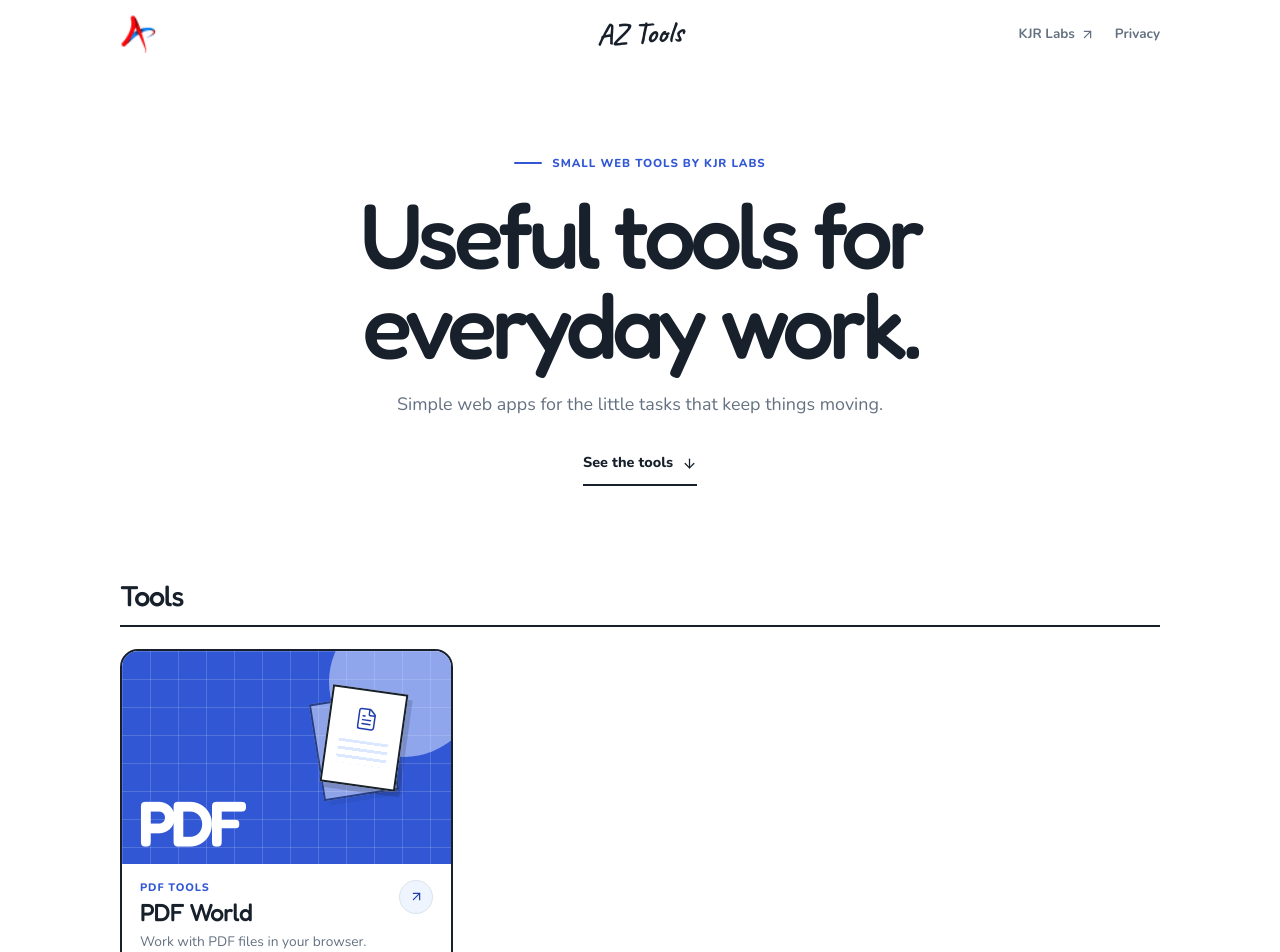
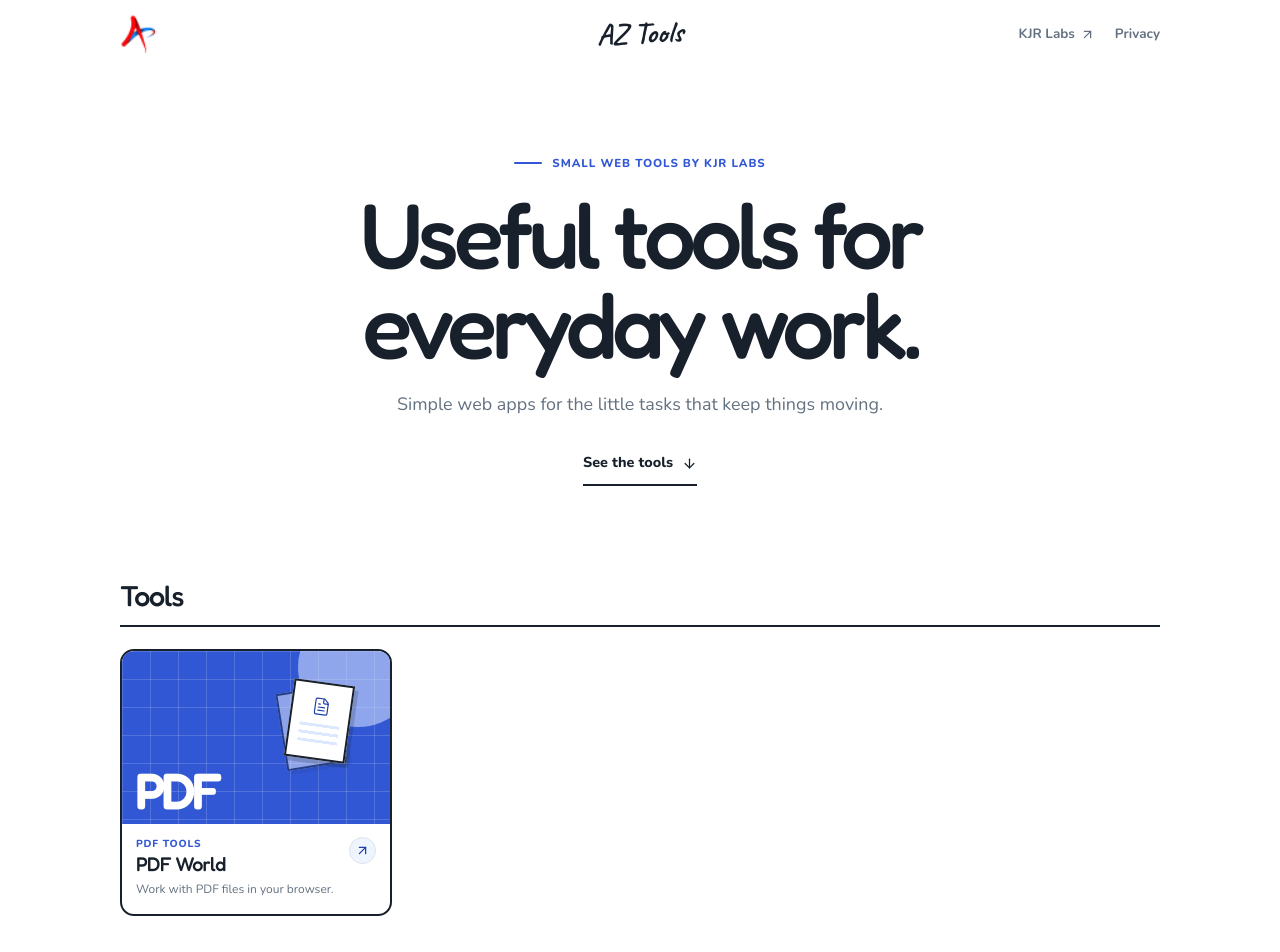
Before and after one commit to KshitijKoranne/aztools-next, a Next.js app: page / in a window 1280 px wide. Shown: the top 952 px of the page. Built offline with nearby package versions, Linux system fonts and the light colour scheme.

Commit message:
Make PDF World tile more compact

```diff
--- a/src/app/globals.css
+++ b/src/app/globals.css
@@ -273,17 +273,17 @@ button {
 .app-tile {
   display: block;
   width: 100%;
-  max-width: 340px;
+  max-width: 272px;
   overflow: hidden;
   border: 2px solid var(--ink);
-  border-radius: 18px;
+  border-radius: 14px;
   background: var(--white);
   transition: transform 180ms ease, box-shadow 180ms ease;
 }
 
 .app-tile:hover {
-  transform: translateY(-4px);
-  box-shadow: 6px 7px 0 var(--accent-soft);
+  transform: translateY(-3px);
+  box-shadow: 5px 6px 0 var(--accent-soft);
 }
 
 .app-tile__visual {
@@ -292,7 +292,7 @@ button {
   aspect-ratio: 1.55;
   align-items: flex-end;
   overflow: hidden;
-  padding: 16px;
+  padding: 13px;
   background: var(--accent);
 }
 
@@ -308,8 +308,8 @@ button {
   position: absolute;
   top: -44px;
   right: -28px;
-  width: 150px;
-  height: 150px;
+  width: 120px;
+  height: 120px;
   border-radius: 50%;
   background: var(--accent-soft);
   content: "";
@@ -321,7 +321,7 @@ button {
   z-index: 1;
   color: var(--white);
   font-family: var(--display);
-  font-size: clamp(2.4rem, 5vw, 4rem);
+  font-size: clamp(1.95rem, 4vw, 3.2rem);
   font-weight: 600;
   letter-spacing: -0.08em;
   line-height: 0.78;
@@ -330,11 +330,11 @@ button {
 .app-tile__sheet {
   position: absolute;
   z-index: 2;
-  width: 76px;
-  height: 98px;
+  width: 61px;
+  height: 78px;
   border: 2px solid var(--ink);
   background: var(--white);
-  box-shadow: 5px 5px 0 color-mix(in srgb, var(--ink) 18%, transparent);
+  box-shadow: 4px 4px 0 color-mix(in srgb, var(--ink) 18%, transparent);
   transform: rotate(8deg);
 }
 
@@ -351,35 +351,35 @@ button {
   display: flex;
   flex-direction: column;
   align-items: center;
-  gap: 10px;
-  padding: 16px 10px;
+  gap: 8px;
+  padding: 13px 8px;
   color: var(--accent-deep);
 }
 
 .app-tile__sheet-icon {
-  width: 24px;
-  height: 24px;
+  width: 19px;
+  height: 19px;
 }
 
 .app-tile__sheet-lines {
-  width: 50px;
-  height: 24px;
+  width: 40px;
+  height: 19px;
   background: repeating-linear-gradient(to bottom, var(--accent-soft) 0 3px, transparent 3px 8px);
 }
 
 .app-tile__body {
   display: flex;
-  min-height: 112px;
+  min-height: 90px;
   align-items: flex-start;
   justify-content: space-between;
-  gap: 16px;
-  padding: 16px 18px 18px;
+  gap: 13px;
+  padding: 13px 14px 14px;
 }
 
 .app-tile__category {
-  margin: 0 0 4px;
+  margin: 0 0 3px;
   color: var(--accent);
-  font-size: 0.68rem;
+  font-size: 0.64rem;
   font-weight: 800;
   letter-spacing: 0.08em;
   text-transform: uppercase;
@@ -388,7 +388,7 @@ button {
 .app-tile h3 {
   margin: 0;
   font-family: var(--display);
-  font-size: 1.55rem;
+  font-size: 1.24rem;
   font-style: normal;
   font-weight: 500;
   letter-spacing: -0.04em;
@@ -396,17 +396,17 @@ button {
 }
 
 .app-tile__description {
-  max-width: 16rem;
-  margin: 7px 0 0;
+  max-width: 13rem;
+  margin: 6px 0 0;
   color: var(--muted);
-  font-size: 0.86rem;
+  font-size: 0.75rem;
   line-height: 1.45;
 }
 
 .app-tile__arrow {
   display: grid;
-  width: 34px;
-  height: 34px;
+  width: 27px;
+  height: 27px;
   flex: 0 0 auto;
   place-items: center;
   border: 1px solid var(--line);
```
